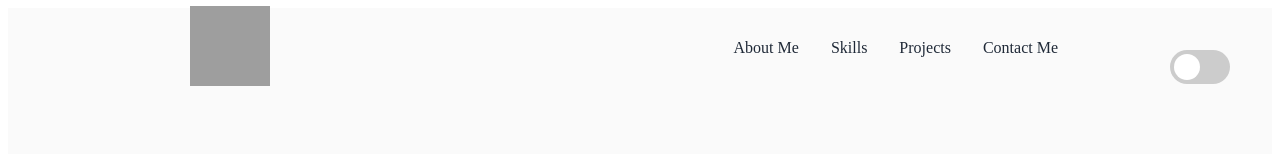
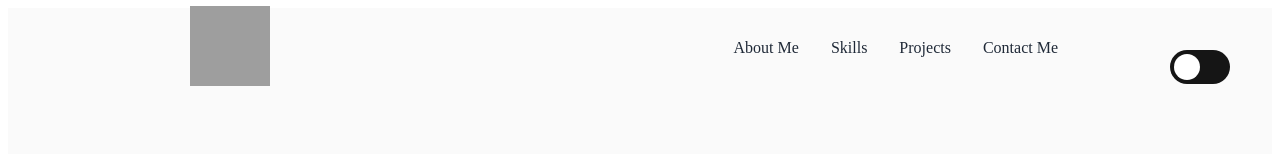
Before and after one commit to alexiusvdt/profile, a React (Create React App) app: page / in a window 1280 px wide. Shown: the top 154 px of the page. Built offline with nearby package versions, Linux system fonts and the light colour scheme; grey boxes are pictures that could not be loaded.

Commit message:
change toggle styling

```diff
--- a/src/assets/main.css
+++ b/src/assets/main.css
@@ -95,7 +95,7 @@ display:none;
 }
 
 .slider {
-background-color: #ccc;
+background-color: #151515;
 bottom: 0;
 cursor: pointer;
 left: 0;
@@ -117,7 +117,7 @@ width: 26px;
 }
 
 input:checked + .slider {
-background-color: #2b2b2b;
+background-color: #8c8a8a;
 }
 
 input:checked + .slider:before {
--- a/src/components/Projects.js
+++ b/src/components/Projects.js
@@ -3,7 +3,6 @@ import React, { useState }from 'react';
 import { projects } from '../config';
 import { Tilt } from 'react-tilt';
 
-// export default function Projects({ title, subtitle, dark, id }) {
   const renderCard = (projects) => {
     const i = projects.index;
 
```
